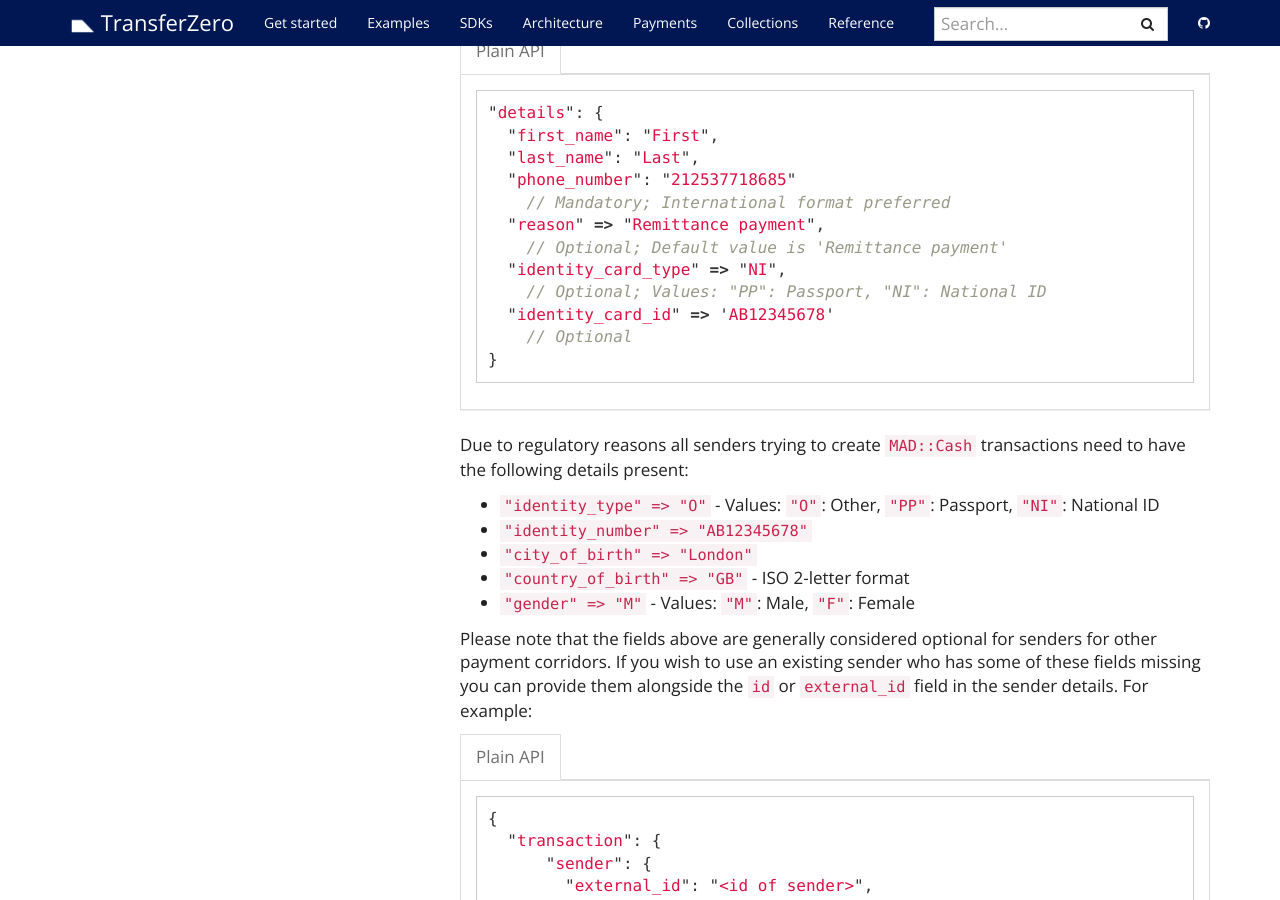
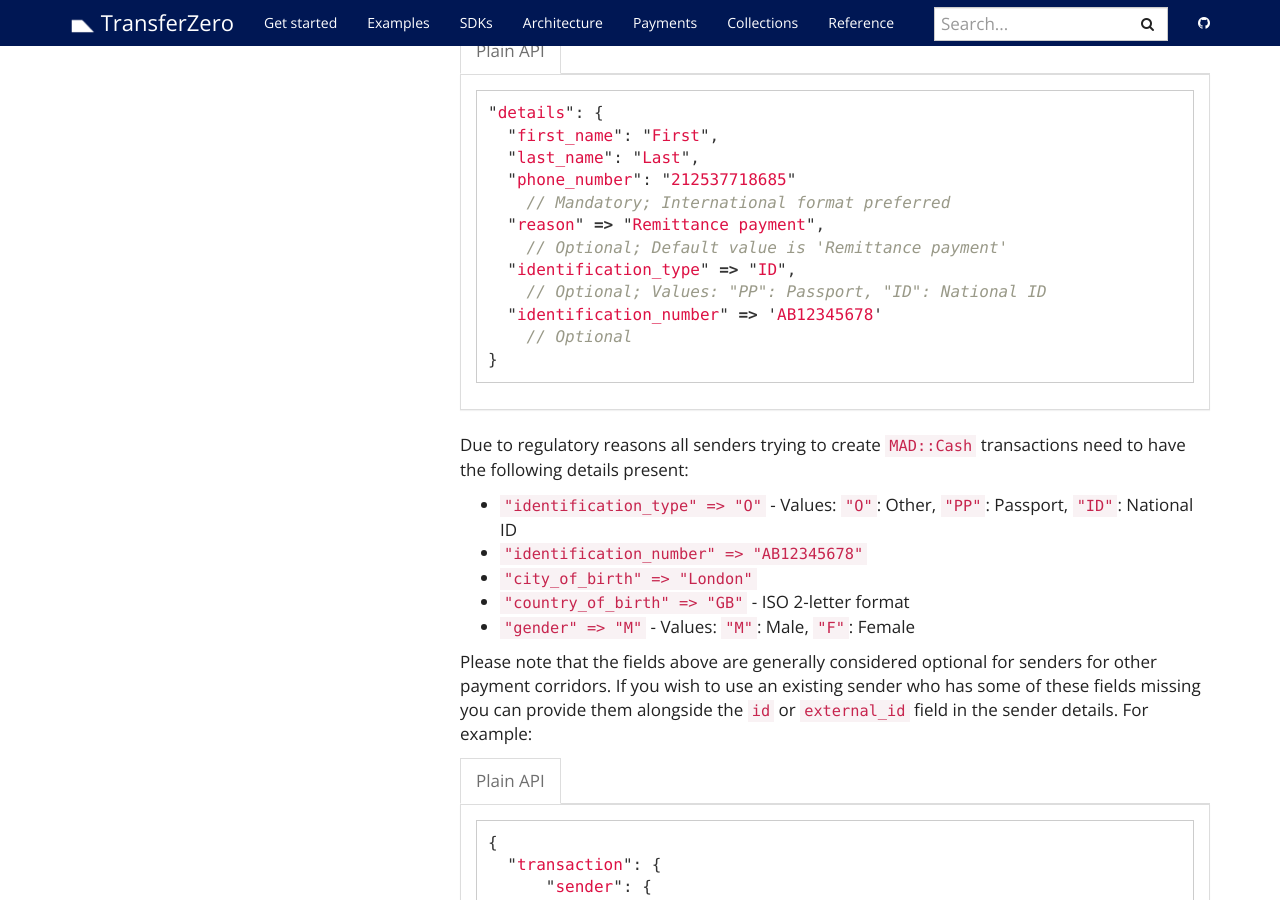
Before and after one commit to transferzero/api-documentation, a Jekyll site: the page built from _docs/payout-details.md, in a window 1280 px wide and 900 px high, scrolled down 7239 px. Built offline with Jekyll 4.4.1, drawn with Linux system fonts in a browser that asks for light colours; nearby versions of some CDN libraries; comment, search, counter and statistics services are not loaded; some of the changed text lies outside the part shown.

Commit message:
Fix: Change identity_type and identity_number to identification_type and identification_number (#45)
* change identity_type and identity_number to identification_type and identification_number

- Thos is because recent changes has been made to the api for wizall MAD::CASH and XOF::Mobile

* update mad::cash

- change NI for National ID to ID to match our API

````diff
--- a/_docs/payout-details.md
+++ b/_docs/payout-details.md
@@ -321,9 +321,9 @@
     // Mandatory; International format preferred
   "reason" => "Remittance payment",
     // Optional; Default value is 'Remittance payment'
-  "identity_card_type" => "NI",
-    // Optional; Values: "PP": Passport, "NI": National ID
-  "identity_card_id" => 'AB12345678'
+  "identification_type" => "ID",
+    // Optional; Values: "PP": Passport, "ID": National ID
+  "identification_number" => 'AB12345678'
     // Optional
 }
 ```
@@ -332,8 +332,8 @@
 {% include language-tabbar.html prefix="mad-cash-details" raw=data-raw %}
 
 Due to regulatory reasons all senders trying to create `MAD::Cash` transactions need to have the following details present:
-- `"identity_type" => "O"` - Values: `"O"`: Other, `"PP"`: Passport, `"NI"`: National ID
-- `"identity_number" => "AB12345678"`
+- `"identification_type" => "O"` - Values: `"O"`: Other, `"PP"`: Passport, `"ID"`: National ID
+- `"identification_number" => "AB12345678"`
 - `"city_of_birth" => "London"`
 - `"country_of_birth" => "GB"` - ISO 2-letter format
 - `"gender" => "M"` - Values: `"M"`: Male, `"F"`: Female
@@ -439,8 +439,8 @@
 {% include language-tabbar.html prefix="xof-cash-details" raw=data-raw %}
 
 All senders trying to create Wizall cash pickup requests need to have the following details present:
-- `"identity_type" => "ID"` - Values: `"PP"`: Passport, `"ID"`: National ID
-- `"identity_number" => "AB12345678"`
+- `"identification_type" => "ID"` - Values: `"PP"`: Passport, `"ID"`: National ID
+- `"identification_number" => "AB12345678"`
 
 Please note that the fields above are generally considered optional for senders for other payment corridors. If you wish to use an existing sender who has some of these fields missing you can provide them alongside the `id` or `external_id` field in the sender details. For example:
 
@@ -450,8 +450,8 @@
   "transaction": {
       "sender": {
         "external_id": "<id of sender>",
-        "identity_type": "ID",
-        "identity_number": "AB12345678",
+        "identification_type": "ID",
+        "identification_number": "AB12345678",
         (...)
       },
       (...)
````
